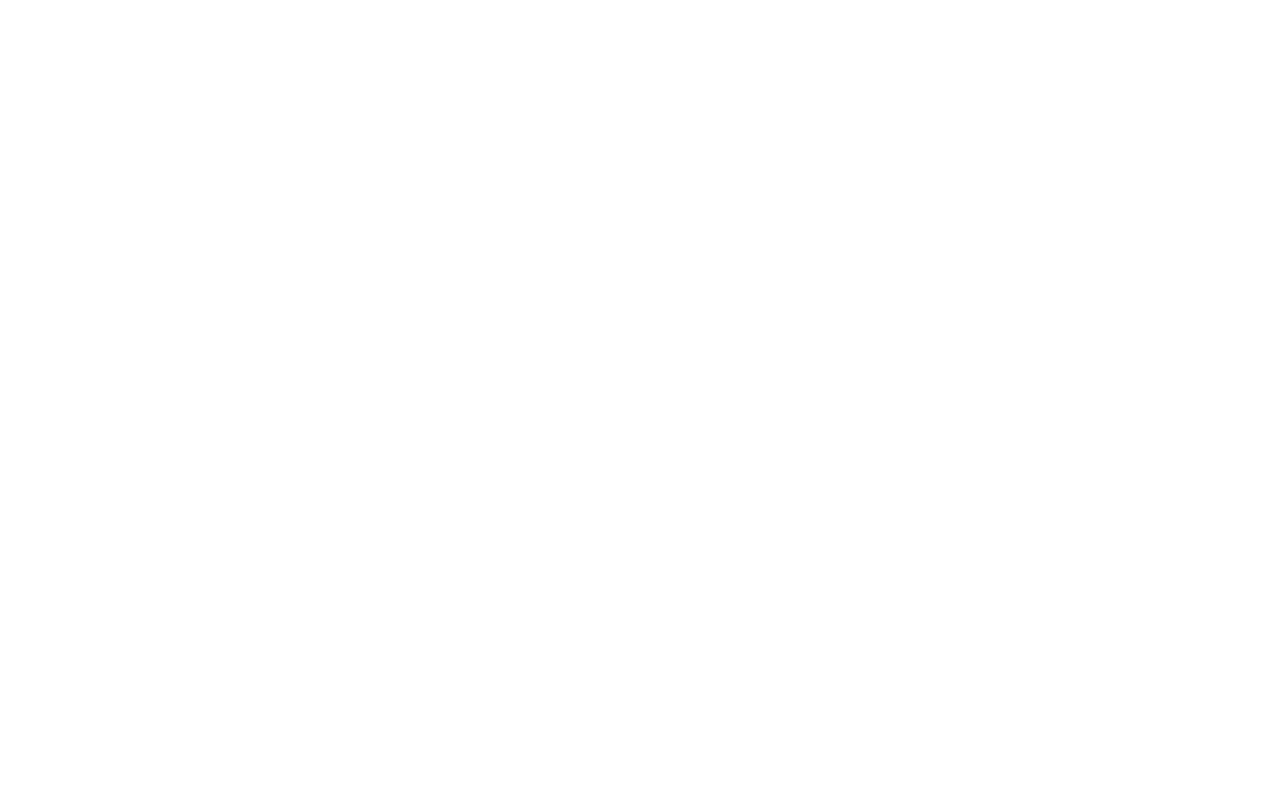
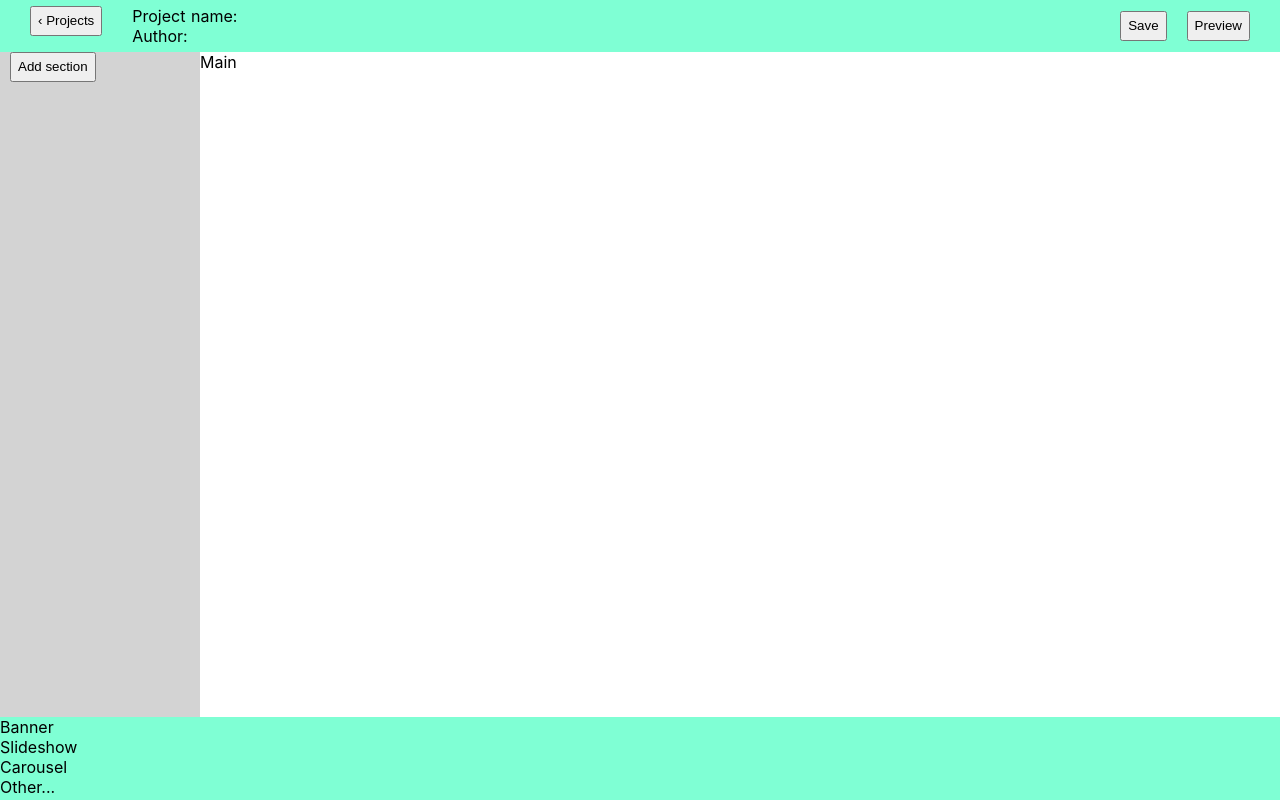
Before and after one commit to mirafedas/canvas-cms, a Nuxt app: page /builder in a window 1280 px wide. Before the commit this address had no page. Built offline with nearby package versions, Linux system fonts and the light colour scheme.

Commit message:
added builder layout (basic)

```diff
--- /dev/null
+++ b/components/Builder.vue
@@ -0,0 +1,102 @@
+<template>
+  <div class="builder-wrapper">
+    <header>
+      <div class="project-info-wrapper">
+        <button>&#8249; Projects</button>
+        <div class="project-info">
+          <span>Project name: {{ selectedProject.name }}</span>
+          <span>Author: {{ selectedProject.author }}</span>
+        </div>
+      </div>
+      <div class="buttons-wrapper">
+        <button>Save</button>
+        <nuxt-link to="preview">
+          <button>Preview</button>
+        </nuxt-link>
+      </div>
+    </header>
+    <div class="main-content-wrapper">
+      <aside>
+        <button>Add section</button>
+      </aside>
+      <main>Main</main>
+    </div>
+    <footer>
+      <div>Banner</div>
+      <div>Slideshow</div>
+      <div>Carousel</div>
+      <div>Other...</div>
+    </footer>
+  </div>
+</template>
+
+<script>
+export default {
+  computed: {
+    selectedProject () {
+      // if (!this.$store.state.selectedProject) {
+      //   return this.$store.projects[0]
+      // }
+
+      return this.$store.state.selectedProject
+    }
+  }
+}
+</script>
+
+<style scoped>
+.builder-wrapper {
+  display: flex;
+  flex-direction: column;
+  justify-content: space-between;
+  height: 100%;
+}
+
+header {
+  display: flex;
+  align-items: center;
+  justify-content: space-between;
+  width: 100%;
+  height: 60px;
+  padding: 5px 20px;
+  background-color: aquamarine;
+}
+
+button {
+  height: 30px;
+  margin: 0 10px;
+}
+
+.project-info-wrapper {
+  display: flex;
+}
+
+.project-info {
+  display: flex;
+  flex-direction: column;
+  justify-content: center;
+  height: 100%;
+  margin-left: 20px;
+}
+
+aside {
+  width: 200px;
+  height: 100%;
+  background-color: lightgray;
+}
+
+main {
+  height: 100%;
+}
+
+.main-content-wrapper {
+  display: flex;
+  height: 100%;
+}
+
+footer {
+  width: 100%;
+  height: 100px;
+  background-color: aquamarine;
+}
+</style>
--- a/components/ProjectCard.vue
+++ b/components/ProjectCard.vue
@@ -6,12 +6,16 @@
     <button @click="duplicate">
       Duplicate
     </button>
-    <button>
-      Edit
-    </button>
-    <button>
-      Preview
-    </button>
+    <nuxt-link to="builder">
+      <button @click="edit">
+        Edit
+      </button>
+    </nuxt-link>
+    <nuxt-link to="preview">
+      <button>
+        Preview
+      </button>
+    </nuxt-link>
   </div>
 </template>
 
@@ -21,6 +25,9 @@
   methods: {
     duplicate () {
       this.$store.commit('duplicateProject', this.project.id)
+    },
+    edit () {
+      this.$store.commit('changeSelectedProject', this.project)
     }
   }
 }
@@ -61,6 +68,7 @@
 
 button {
   height: 30px;
+  width: 100%;
   margin: 5px 0;
   text-transform: uppercase;
 }
--- a/components/ProjectsList.vue
+++ b/components/ProjectsList.vue
@@ -20,11 +20,6 @@
     ProjectCard,
     Header,
     Footer
-  },
-  data: () => {
-    return {
-      // projects: []
-    }
   },
   computed: {
     projects () {
--- /dev/null
+++ b/pages/builder.vue
@@ -0,0 +1,21 @@
+<template>
+  <div class="builder-wrapper">
+    <Builder />
+  </div>
+</template>
+
+<script>
+import Builder from '../components/Builder'
+
+export default {
+  components: {
+    Builder
+  }
+}
+</script>
+
+<style scoped>
+.builder-wrapper {
+  height: 100%;
+}
+</style>
--- a/store/index.js
+++ b/store/index.js
@@ -18,7 +18,8 @@
       description: 'Lemurs are awesome',
       author: 'Old Sad Panda'
     }
-  ]
+  ],
+  selectedProject: {}
 })
 
 export const mutations = {
@@ -41,6 +42,12 @@
       })
       console.log('state.projects: ', state.projects)
     }
+  },
+  changeSelectedProject (state, payload) {
+    if (typeof payload === 'object' && payload !== null) {
+      state.selectedProject = payload
+    }
+    console.log(state.selectedProject)
   }
 }
 
```
Also changed, not shown: pages/preview.vue (added).
